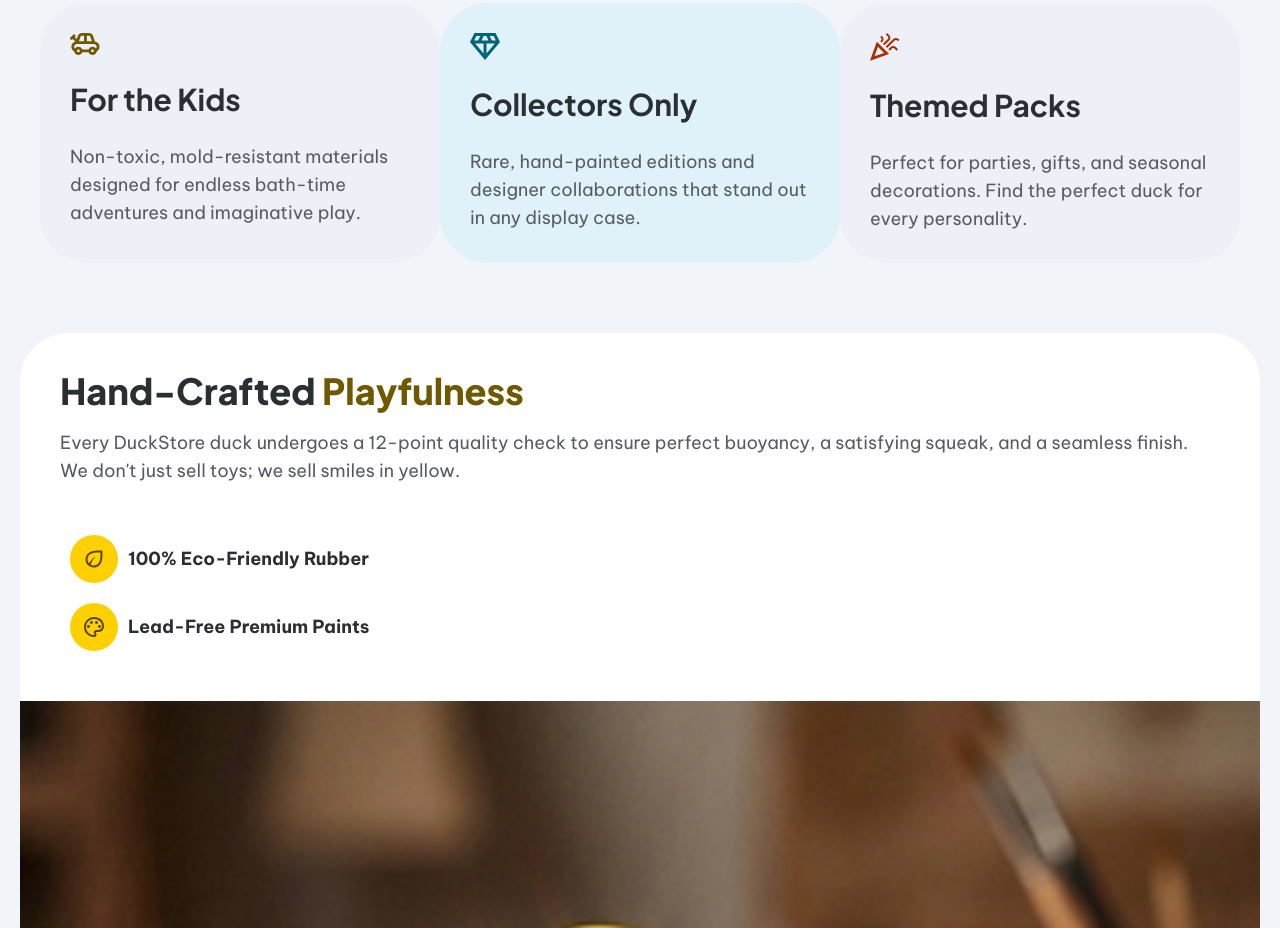
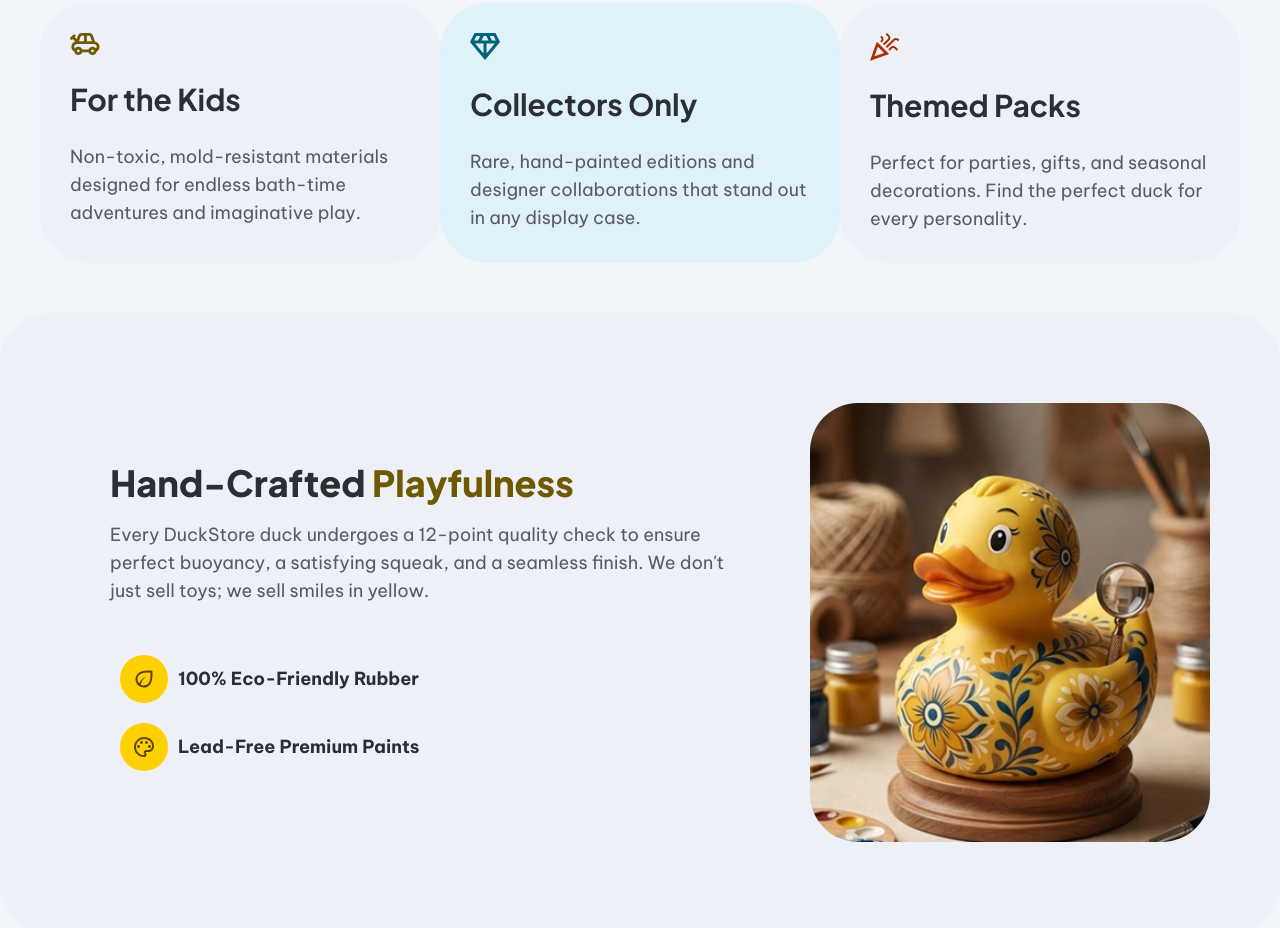
Before and after one commit to SiuzannaVach/DuckStoreF5, a website built with Vite: page index.html in a window 1280 px wide. Shown: the part 917-1845 px from the top of the page. Built offline with nearby package versions, Linux system fonts and the light colour scheme.

Commit message:
sytle: add desktop style to hand-crafter section in landing page

```diff
--- a/index.html
+++ b/index.html
@@ -127,6 +127,7 @@
     </main>
 
     <section class="hand-crafted">
+      <div class="hand-crafted__inner">
         <div class="hand-crafted__content">
           <h2 class="hand-crafted__title">
             Hand-Crafted
@@ -135,8 +136,8 @@
 
           <p class="hand-crafted__description">
             Every DuckStore duck undergoes a 12-point quality check to ensure
-          perfect buoyancy, a satisfying squeak, and a seamless finish. We don't
-          just sell toys; we sell smiles in yellow.
+            perfect buoyancy, a satisfying squeak, and a seamless finish. We
+            don't just sell toys; we sell smiles in yellow.
           </p>
 
           <div class="hand-crafted__benefits">
@@ -165,6 +166,7 @@
           src="./src/assets/images/painted-duck.jpg"
           alt="Image of a hand-painted duck with floral motives"
         />
+      </div>
     </section>
 
     <footer id="footer">
--- a/src/css/landingpage.css
+++ b/src/css/landingpage.css
@@ -225,4 +225,33 @@ body {
     flex: 1;
     max-width: 450px;
   }
+
+  /* --- Hand-Crafted Section --- */
+  .hand-crafted {
+    background-color: var(--color-card1);
+    width: 100%;
+    padding: 60px 0;
+    margin: 0;
+  }
+
+  .hand-crafted__inner {
+    max-width: 1200px;
+    margin: 0 auto;
+    display: flex;
+    align-items: center;
+    gap: 40px;
+    padding: 0 30px;
+  }
+
+  .hand-crafted__content {
+    flex: 1;
+  }
+
+  .hand-crafted__image {
+    flex: 1;
+    max-width: 400px;
+    width: 100%;
+    border-radius: 48px;
+    object-fit: cover;
+  }
 }
```
Lines whose indentation alone changed are shown as unchanged.
